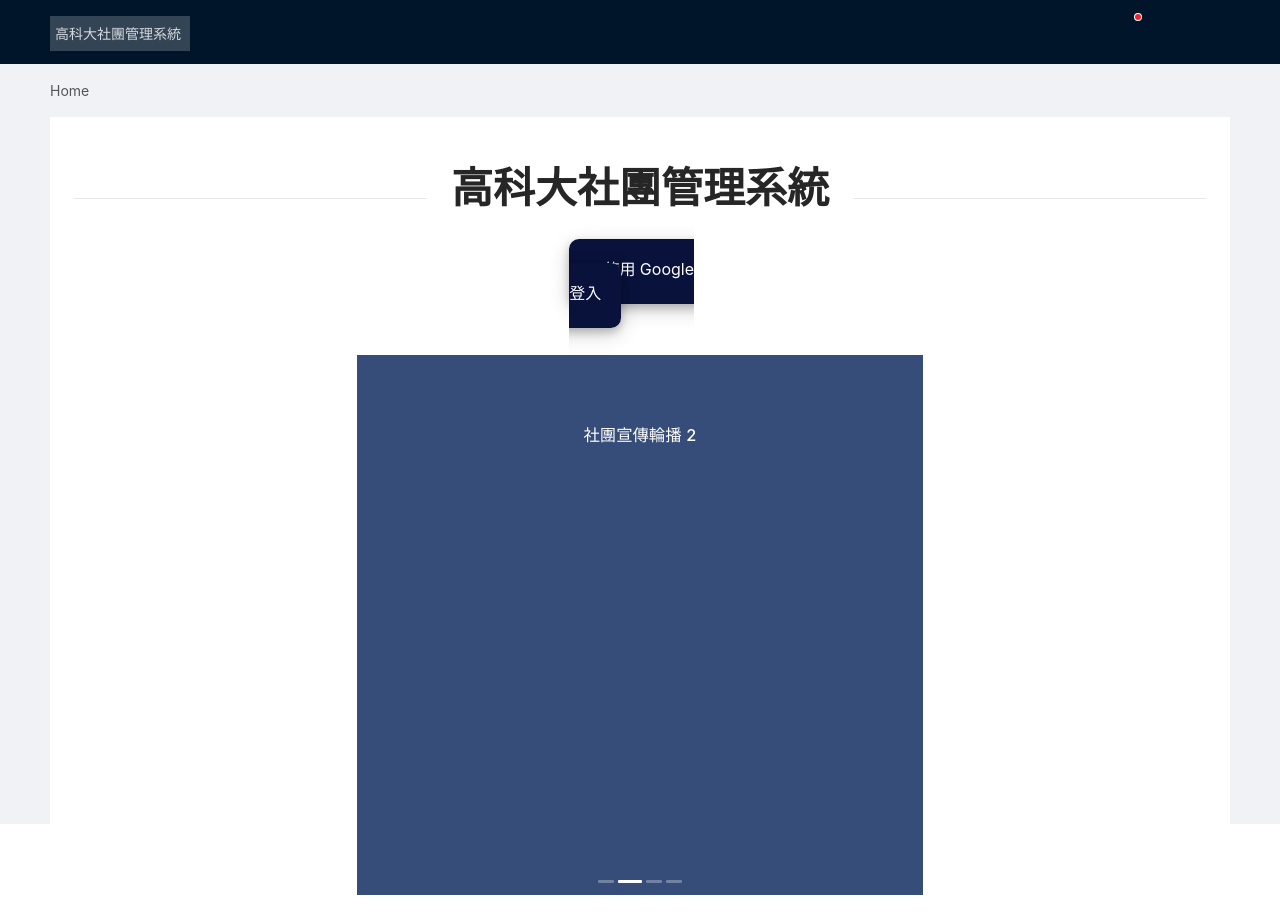
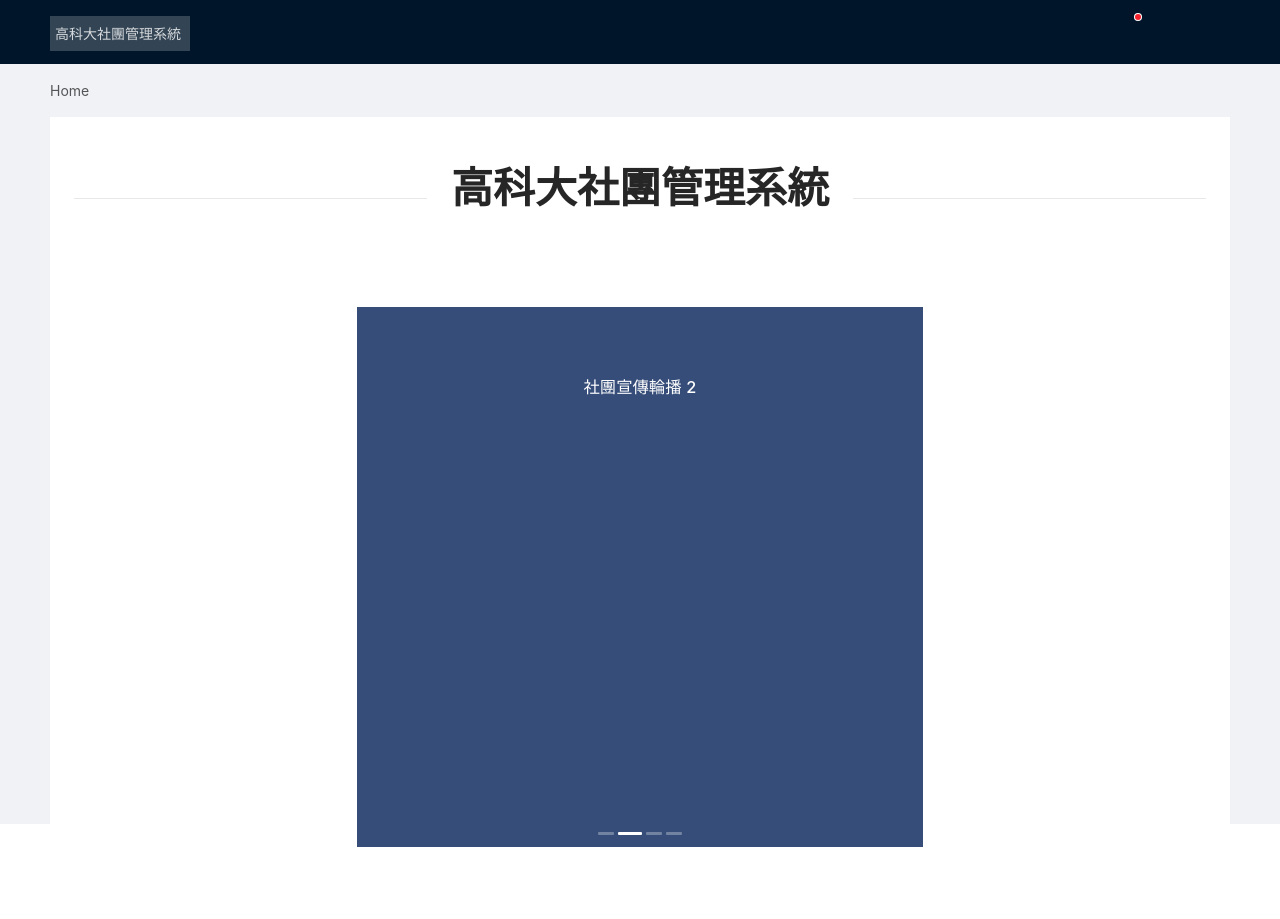
Before and after one commit to db-project-group/nkust-club, a Vue app in the folder frontend/: page / in a window 1280 px wide. After the commit the page ends 871 px from the top, so only its background shows below. Built offline with nearby package versions, Linux system fonts and the light colour scheme.

Commit message:
user google login button

```diff
--- a/frontend/index.html
+++ b/frontend/index.html
@@ -3,6 +3,9 @@
   <head>
     <meta charset="utf-8">
     <meta name="viewport" content="width=device-width,initial-scale=1.0">
+
+    <script src="https://apis.google.com/js/platform.js" async defer></script>
+    <meta name="google-signin-client_id" content="612719863118-7j2h2p13ggleivj2a3sgbp6jrsnfchmi.apps.googleusercontent.com">
     <title>高科大社團管理系統</title>
   </head>
   <body>
--- a/frontend/src/components/Index.vue
+++ b/frontend/src/components/Index.vue
@@ -4,11 +4,10 @@
         <h2>高科大社團管理系統</h2>
     </a-divider>
     <a-row type="flex" justify="center" align="top" :style="{ 'margin-bottom': '50px' }">
-      <a-col :span="3">
-        <router-link to="/home" class="google-signin-button" text-align=center>
-          <a-icon type="google" :style="{ 'margin-right': '10px' }" /> 使用 Google 登入
-        </router-link>
-      </a-col>
+      <!-- <router-link to="/home" class="google-signin-button" text-align=center>
+        <a-icon type="google" :style="{ 'margin-right': '10px' }" /> 使用 Google 登入
+      </router-link> -->
+      <div class="g-signin2" data-onsuccess="onSignIn"></div>
     </a-row>
     <a-row type="flex" justify="center" align="middle">
       <a-col :span="12">
@@ -75,10 +74,10 @@ a {
 .google-signin-button {
     color: white;
     background-color: rgb(8, 18, 59);
-    height: 50px;
+    height: 60px;
     font-size: 16px;
     border-radius: 10px;
-    padding: 20px 20px 25px 20px;
+    padding: 17px 20px 25px 20px;
     box-shadow: 0 4px 8px 0 rgba(0, 0, 0, 0.2), 0 6px 20px 0 rgba(0, 0, 0, 0.19);
   }
 </style>
```
